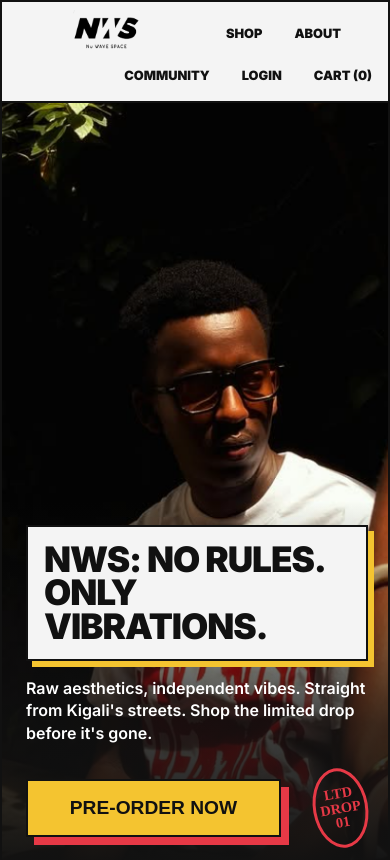
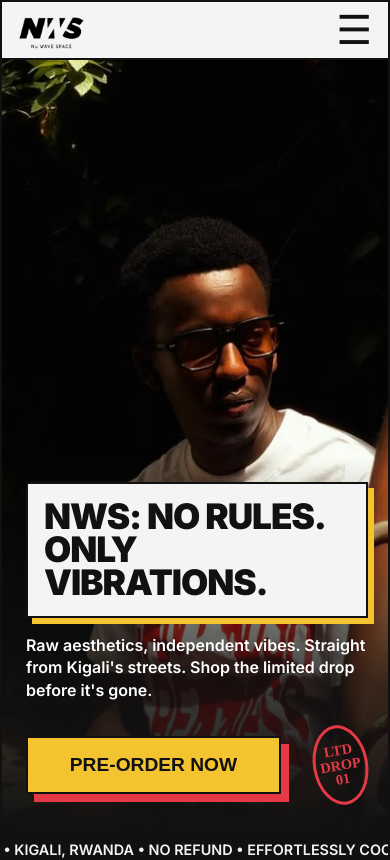
Before and after one commit to t-r-ue/NWS, a React (Vite) app: page / in a window 390 px wide. Shown: the top 860 px of the page. Built offline with nearby package versions, Linux system fonts and the light colour scheme.

Commit message:
Add massive brutalist full-screen mobile menu overlay

```diff
--- a/src/components/Navbar.jsx
+++ b/src/components/Navbar.jsx
@@ -1,7 +1,27 @@
-import React from 'react';
-import { Link } from 'react-router-dom';
+import React, { useState, useEffect } from 'react';
+import { Link, useLocation } from 'react-router-dom';
 
 const Navbar = () => {
+  const [isMenuOpen, setIsMenuOpen] = useState(false);
+  const location = useLocation();
+
+  // Close menu when route changes
+  useEffect(() => {
+    setIsMenuOpen(false);
+  }, [location]);
+
+  // Prevent background scrolling when menu is open
+  useEffect(() => {
+    if (isMenuOpen) {
+      document.body.style.overflow = 'hidden';
+    } else {
+      document.body.style.overflow = 'unset';
+    }
+    return () => {
+      document.body.style.overflow = 'unset';
+    };
+  }, [isMenuOpen]);
+
   return (
     <nav className="navbar" style={{
       display: 'flex',
@@ -14,7 +34,8 @@
       top: 0,
       zIndex: 100,
     }}>
-      <div className="nav-left" style={{ flex: 1, display: 'flex', gap: '2rem' }}>
+      {/* Desktop Left Nav */}
+      <div className="nav-left desktop-only" style={{ flex: 1, display: 'flex', gap: '2rem' }}>
         <Link to="/shop" className="nav-link" style={{ fontWeight: 900, textTransform: 'uppercase', textDecoration: 'none', color: '#111' }}>Shop</Link>
         <Link to="/about" className="nav-link" style={{ fontWeight: 900, textTransform: 'uppercase', textDecoration: 'none', color: '#111' }}>About</Link>
       </div>
@@ -35,11 +56,98 @@
         </Link>
       </div>
 
-      <div className="nav-right" style={{ flex: 1, display: 'flex', justifyContent: 'flex-end', gap: '2rem' }}>
+      {/* Desktop Right Nav */}
+      <div className="nav-right desktop-only" style={{ flex: 1, display: 'flex', justifyContent: 'flex-end', gap: '2rem' }}>
         <Link to="/community" className="nav-link" style={{ fontWeight: 900, textTransform: 'uppercase', textDecoration: 'none', color: '#111' }}>Community</Link>
         <Link to="/login" className="nav-link" style={{ fontWeight: 900, textTransform: 'uppercase', textDecoration: 'none', color: '#111' }}>Login</Link>
         <Link to="/cart" className="nav-link" style={{ fontWeight: 900, textTransform: 'uppercase', textDecoration: 'none', color: '#111' }}>Cart (0)</Link>
       </div>
+
+      {/* Mobile Hamburger Button */}
+      <button
+        className="mobile-menu-btn"
+        onClick={() => setIsMenuOpen(true)}
+        style={{
+          display: 'none',
+          background: 'none',
+          border: 'none',
+          fontSize: '2.5rem',
+          cursor: 'pointer',
+          color: '#111',
+          padding: 0,
+          lineHeight: 1
+        }}
+      >
+        ☰
+      </button>
+
+      {/* Full Screen Overlay Menu (Mobile Only) */}
+      {isMenuOpen && (
+        <div className="mobile-menu-overlay" style={{
+          position: 'fixed',
+          top: 0,
+          left: 0,
+          width: '100vw',
+          height: '100dvh',
+          backgroundColor: '#f4c430', // Hazard Yellow
+          zIndex: 9999,
+          display: 'flex',
+          flexDirection: 'column',
+          alignItems: 'center',
+          justifyContent: 'center',
+          animation: 'slideInRight 0.3s cubic-bezier(0.85, 0, 0.15, 1) forwards'
+        }}>
+
+          <button
+            onClick={() => setIsMenuOpen(false)}
+            style={{
+              position: 'absolute',
+              top: '1rem',
+              right: '1.5rem',
+              background: 'none',
+              border: 'none',
+              fontSize: '4rem',
+              fontWeight: 900,
+              cursor: 'pointer',
+              color: '#111',
+              padding: 0,
+              lineHeight: 1
+            }}
+          >
+            ×
+          </button>
+
+          <div style={{ display: 'flex', flexDirection: 'column', gap: '2.5rem', textAlign: 'center' }}>
+            <Link to="/shop" className="mobile-nav-link" onClick={() => setIsMenuOpen(false)}>SHOP</Link>
+            <Link to="/about" className="mobile-nav-link" onClick={() => setIsMenuOpen(false)}>ABOUT</Link>
+            <Link to="/community" className="mobile-nav-link" onClick={() => setIsMenuOpen(false)}>COMMUNITY</Link>
+            <Link to="/login" className="mobile-nav-link" onClick={() => setIsMenuOpen(false)}>LOGIN</Link>
+            <Link to="/cart" className="mobile-nav-link" onClick={() => setIsMenuOpen(false)}>CART (0)</Link>
+          </div>
+
+          {/* Brutalist Marquee Footer inside Menu */}
+          <div style={{
+            position: 'absolute',
+            bottom: '10%',
+            width: '120%',
+            height: '40px',
+            backgroundColor: '#111',
+            transform: 'rotate(-5deg)',
+            display: 'flex',
+            alignItems: 'center',
+            justifyContent: 'center',
+            color: '#f4c430',
+            fontWeight: 900,
+            fontSize: '1.2rem',
+            letterSpacing: '0.2em',
+            overflow: 'hidden'
+          }}>
+            <div style={{ display: 'flex', whiteSpace: 'nowrap' }}>
+              {Array(10).fill('NO RULES ONLY VIBRATIONS • ').join('')}
+            </div>
+          </div>
+        </div>
+      )}
     </nav>
   );
 };
--- a/src/index.css
+++ b/src/index.css
@@ -21,6 +21,15 @@
   -moz-osx-font-smoothing: grayscale;
   line-height: 1.5;
   overflow-x: hidden;
+}
+
+@keyframes slideInRight {
+  from {
+    transform: translateX(100%);
+  }
+  to {
+    transform: translateX(0);
+  }
 }
 
 a {
@@ -137,26 +146,31 @@
   /* Global */
   body { font-size: 14px; }
 
-  /* Navbar */
+  /* Navbar (Mobile Redesign) */
   .navbar {
-    flex-wrap: wrap !important;
     padding: 0.5rem 1rem !important;
   }
-  .nav-left, .nav-right {
-    display: flex;
-    justify-content: center;
-    width: 100%;
-    margin-bottom: 0.5rem;
-    gap: 1rem;
+  .desktop-only {
+    display: none !important;
   }
   .nav-center {
-    width: 100%;
-    order: -1; /* Move logo to top on mobile */
-    margin-bottom: 1rem;
+    justify-content: flex-start !important;
   }
-  .nav-link {
-    margin-right: 0 !important;
-    font-size: 0.8rem;
+  .mobile-menu-btn {
+    display: block !important;
+  }
+  .mobile-nav-link {
+    font-size: 3.5rem;
+    font-weight: 900;
+    text-transform: uppercase;
+    text-decoration: none;
+    color: #111;
+    line-height: 0.9;
+    letter-spacing: -0.05em;
+    transition: transform 0.1s ease;
+  }
+  .mobile-nav-link:active {
+    transform: scale(0.95);
   }
 
   /* Hero Section (Mobile Redesign) */
```
